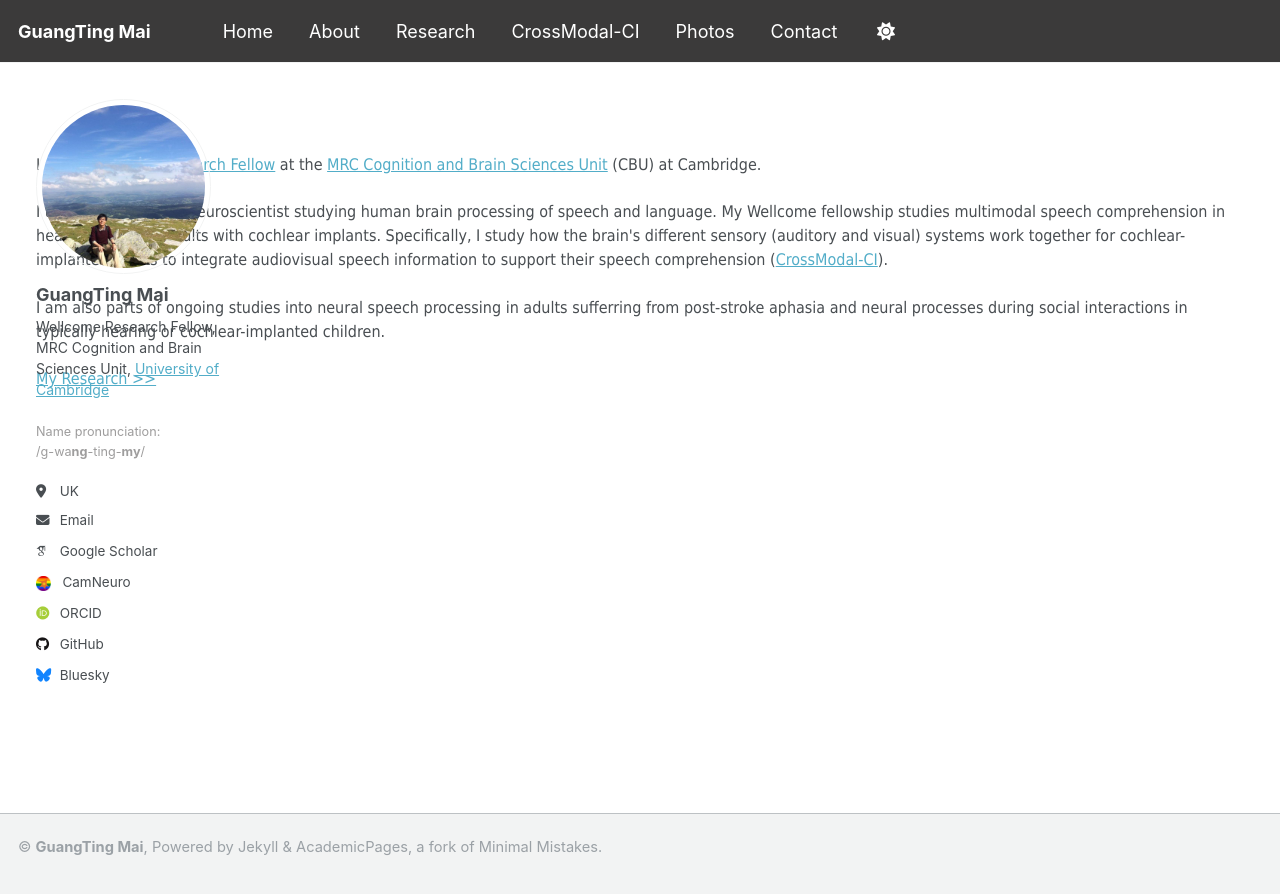
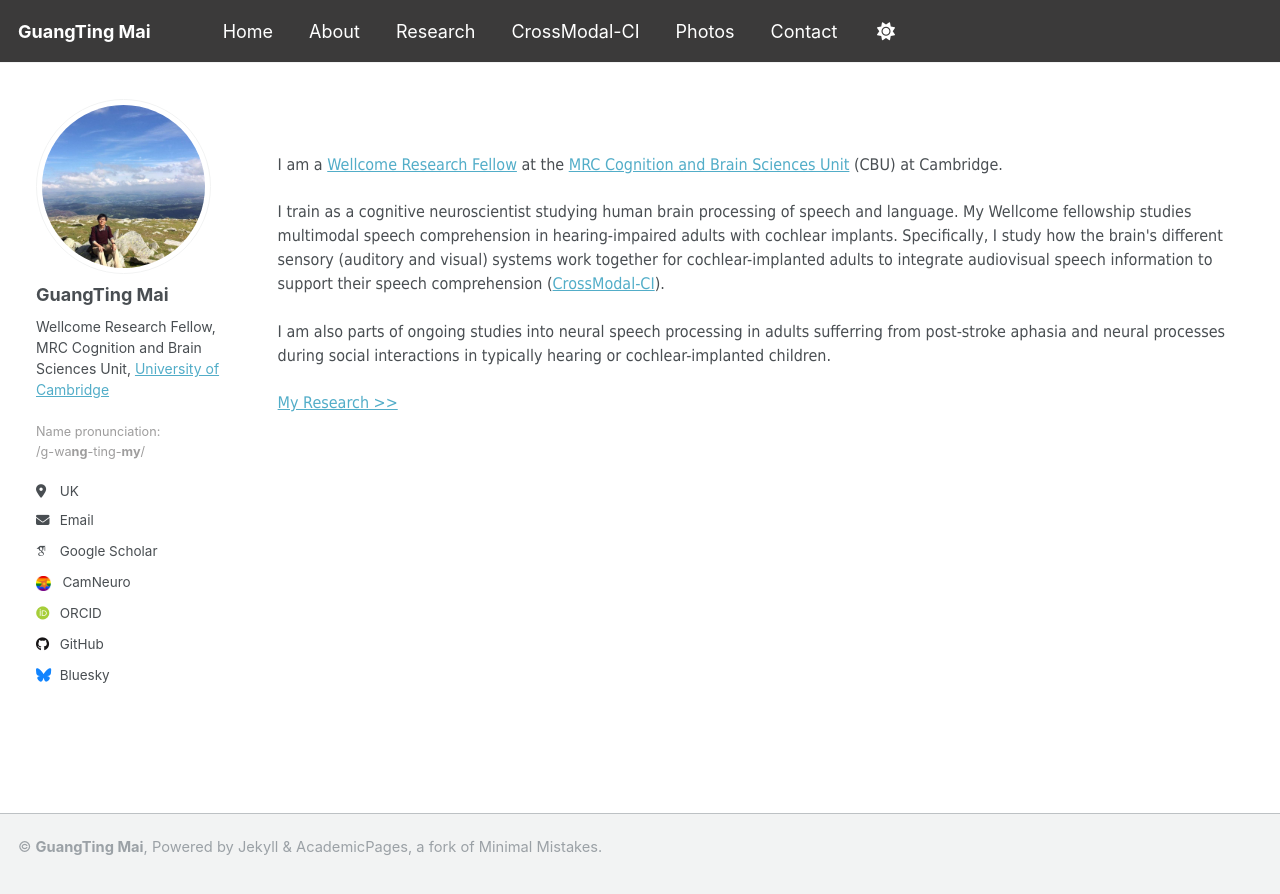
Before and after one commit to guangtingmai/guangtingmai.github.io, a Jekyll site: the page built from _pages/readme.html, in a window 1280 px wide. Shown: the top 894 px of the page. Built offline with Jekyll 4.4.1, drawn with Linux system fonts in a browser that asks for light colours; some web fonts are replaced.

Commit message:
Update custom.scss

```diff
--- a/_sass/custom.scss
+++ b/_sass/custom.scss
@@ -50,7 +50,7 @@ nav a:hover,
 
 .page {
   max-width: 100% !important;
-  width: 100% !important;
+  width: 80% !important;
   margin: 0 auto !important;
 
   padding-left: 0 !important;
```
